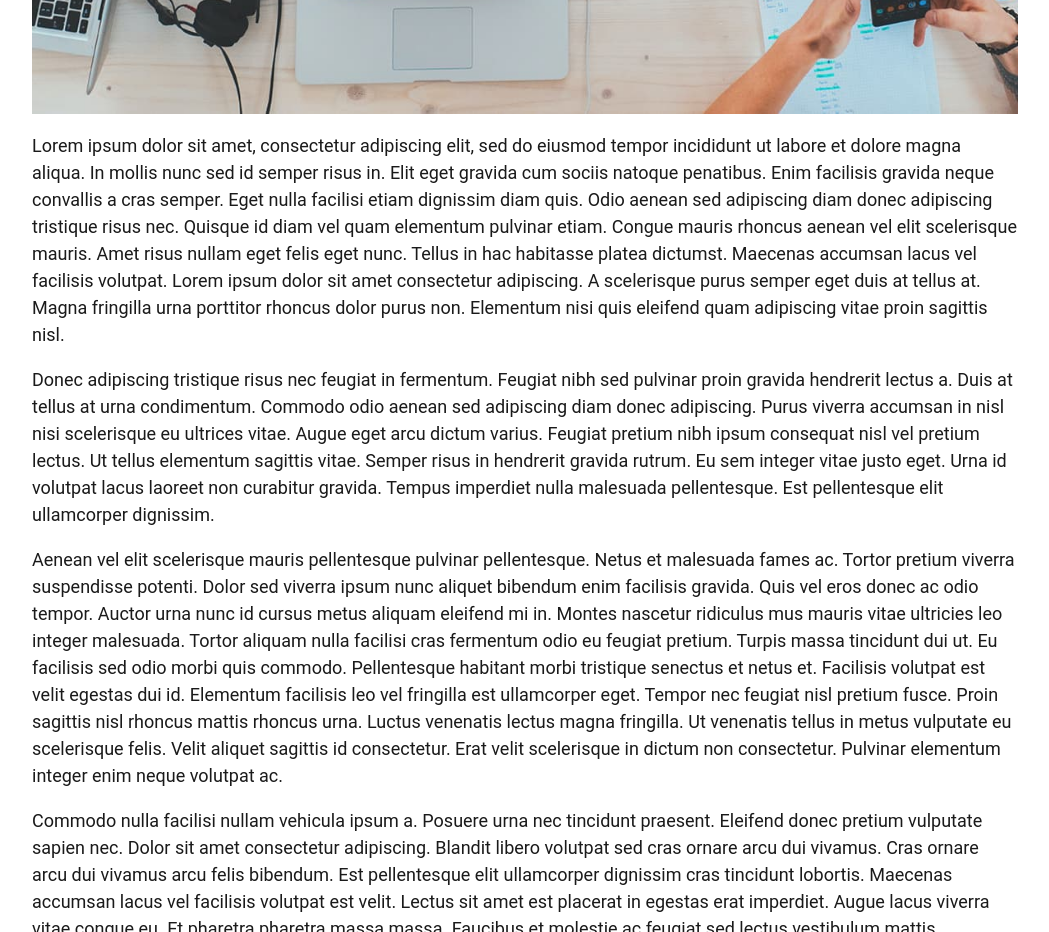
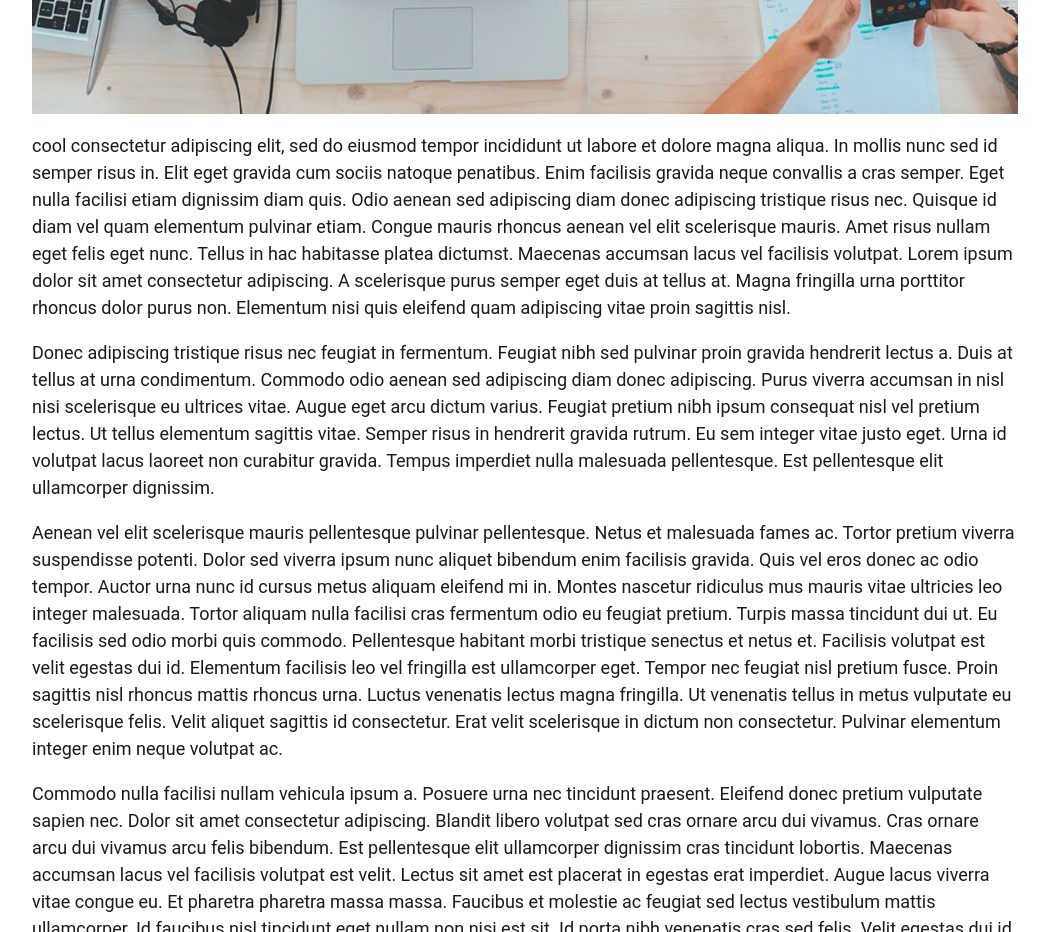
Before and after one commit to mesaqib/my-portfolio, an Eleventy site: page src/blog/2021-07-15-hhhhhhhhhhhhhhhhhhhhhhhhh.md in a window 1280 px wide. Shown: the part 900-1832 px from the top of the page, without its empty margins (115-1164 px from the left). Built offline with nearby package versions, Linux system fonts and the light colour scheme; Eleventy itself is replaced by a stand-in of ours; files that its build step writes are made by us from their sources.

Commit message:
Update Blog “2021-07-15-hhhhhhhhhhhhhhhhhhhhhhhhh”

```diff
--- a/src/blog/2021-07-15-hhhhhhhhhhhhhhhhhhhhhhhhh.md
+++ b/src/blog/2021-07-15-hhhhhhhhhhhhhhhhhhhhhhhhh.md
@@ -12,7 +12,7 @@ description: Lorem ipsum dolor sit amet consectetur adipisicing elit.
   aliquam?
 ---
 
-Lorem ipsum dolor sit amet, consectetur adipiscing elit, sed do eiusmod tempor incididunt ut labore et dolore magna aliqua. In mollis nunc sed id semper risus in. Elit eget gravida cum sociis natoque penatibus. Enim facilisis gravida neque convallis a cras semper. Eget nulla facilisi etiam dignissim diam quis. Odio aenean sed adipiscing diam donec adipiscing tristique risus nec. Quisque id diam vel quam elementum pulvinar etiam. Congue mauris rhoncus aenean vel elit scelerisque mauris. Amet risus nullam eget felis eget nunc. Tellus in hac habitasse platea dictumst. Maecenas accumsan lacus vel facilisis volutpat. Lorem ipsum dolor sit amet consectetur adipiscing. A scelerisque purus semper eget duis at tellus at. Magna fringilla urna porttitor rhoncus dolor purus non. Elementum nisi quis eleifend quam adipiscing vitae proin sagittis nisl.
+cool consectetur adipiscing elit, sed do eiusmod tempor incididunt ut labore et dolore magna aliqua. In mollis nunc sed id semper risus in. Elit eget gravida cum sociis natoque penatibus. Enim facilisis gravida neque convallis a cras semper. Eget nulla facilisi etiam dignissim diam quis. Odio aenean sed adipiscing diam donec adipiscing tristique risus nec. Quisque id diam vel quam elementum pulvinar etiam. Congue mauris rhoncus aenean vel elit scelerisque mauris. Amet risus nullam eget felis eget nunc. Tellus in hac habitasse platea dictumst. Maecenas accumsan lacus vel facilisis volutpat. Lorem ipsum dolor sit amet consectetur adipiscing. A scelerisque purus semper eget duis at tellus at. Magna fringilla urna porttitor rhoncus dolor purus non. Elementum nisi quis eleifend quam adipiscing vitae proin sagittis nisl.
 
 Donec adipiscing tristique risus nec feugiat in fermentum. Feugiat nibh sed pulvinar proin gravida hendrerit lectus a. Duis at tellus at urna condimentum. Commodo odio aenean sed adipiscing diam donec adipiscing. Purus viverra accumsan in nisl nisi scelerisque eu ultrices vitae. Augue eget arcu dictum varius. Feugiat pretium nibh ipsum consequat nisl vel pretium lectus. Ut tellus elementum sagittis vitae. Semper risus in hendrerit gravida rutrum. Eu sem integer vitae justo eget. Urna id volutpat lacus laoreet non curabitur gravida. Tempus imperdiet nulla malesuada pellentesque. Est pellentesque elit ullamcorper dignissim.
 
```
